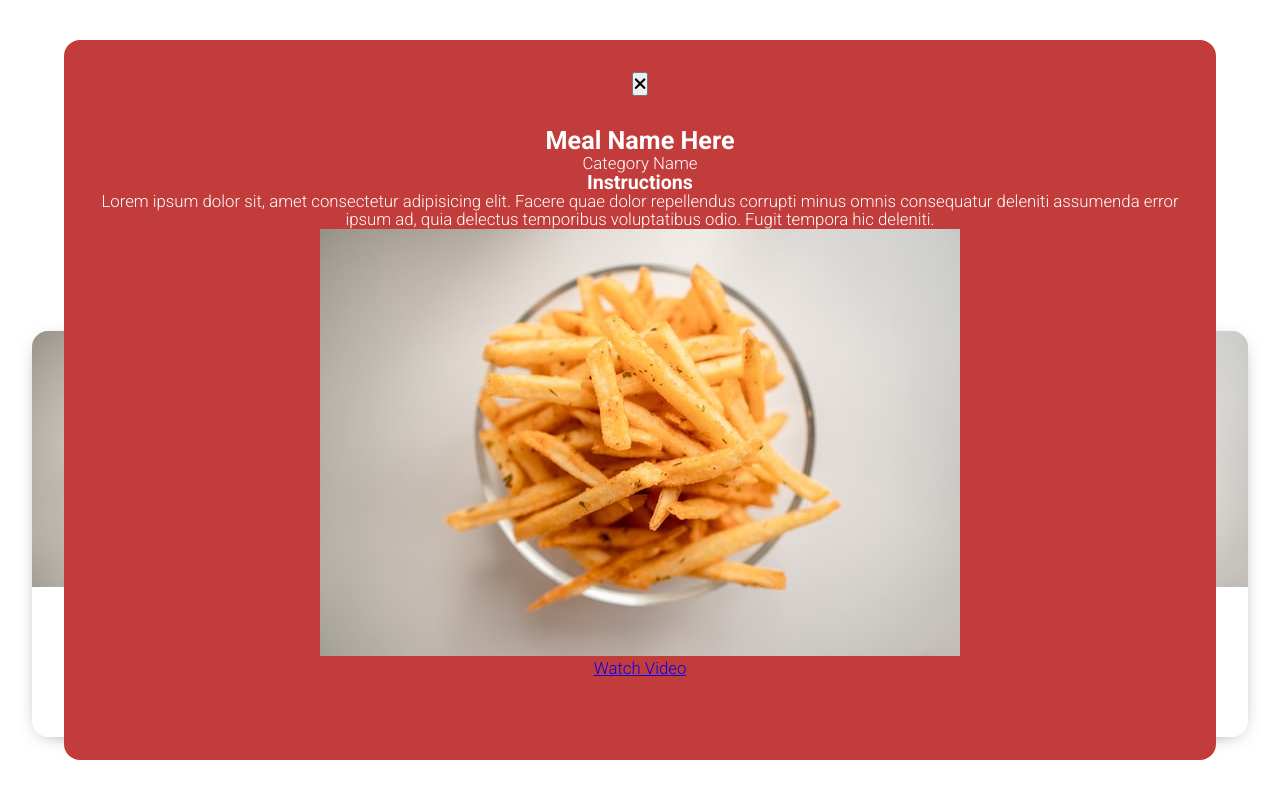
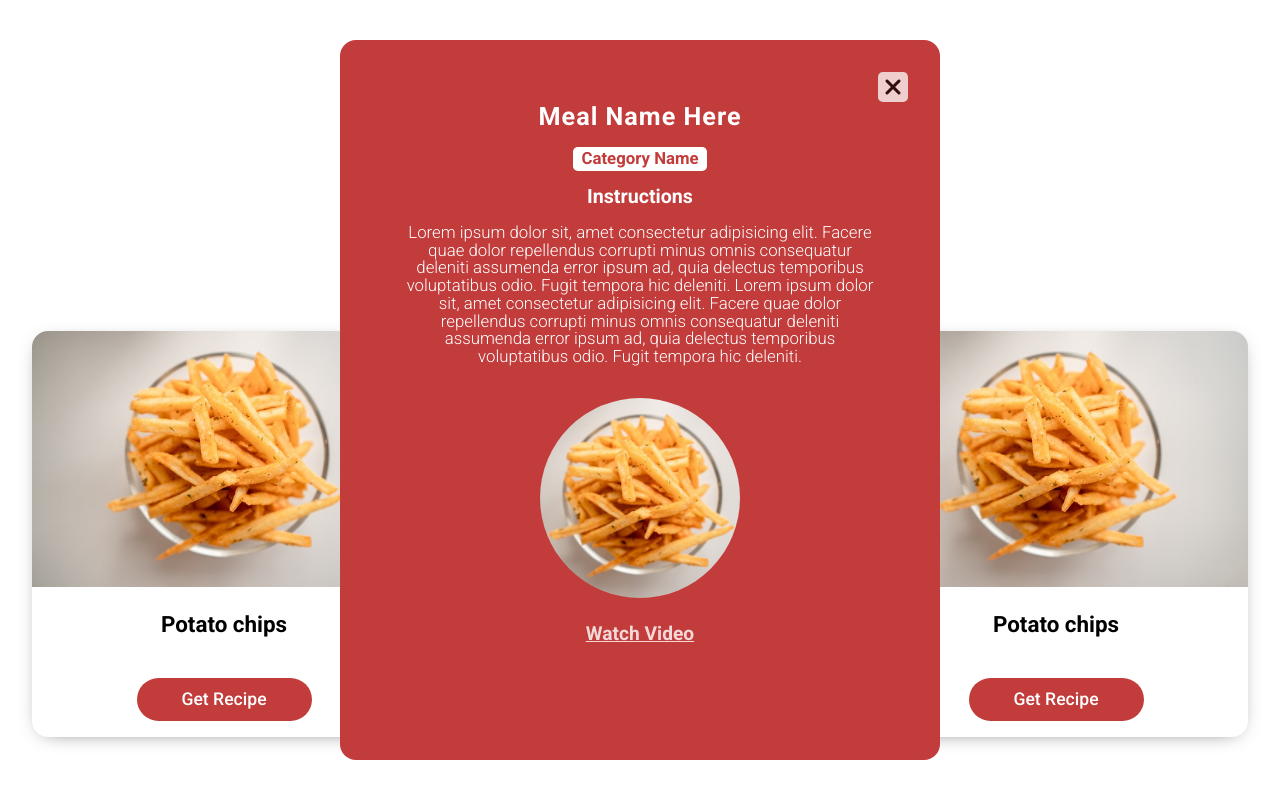
Before and after one commit to yentlc/Food-Recipes-App, a plain HTML site: page index.html in a window 1280 px wide. Drawn offline with Linux system fonts and the light colour scheme.

Commit message:
finished styling popup recipe

```diff
--- a/index.html
+++ b/index.html
@@ -86,11 +86,15 @@
                 Lorem ipsum dolor sit, amet consectetur adipisicing elit. Facere
                 quae dolor repellendus corrupti minus omnis consequatur deleniti
                 assumenda error ipsum ad, quia delectus temporibus voluptatibus
-                odio. Fugit tempora hic deleniti.
+                odio. Fugit tempora hic deleniti. Lorem ipsum dolor sit, amet
+                consectetur adipisicing elit. Facere quae dolor repellendus
+                corrupti minus omnis consequatur deleniti assumenda error ipsum
+                ad, quia delectus temporibus voluptatibus odio. Fugit tempora
+                hic deleniti.
               </p>
             </div>
             <div class="meal-recipe-image">
-              <img src="/image/chips-image-example.jpg" alt="" />
+              <img id="img" src="/image/chips-image-example.jpg" alt="" />
             </div>
             <div class="recipe-link">
               <a href="#" target="_blank">Watch Video</a>
--- a/style.css
+++ b/style.css
@@ -143,6 +143,9 @@ body{
     #meals{
      grid-template-columns: repeat(3,1fr);
     }
+    .meal-details{
+        max-width: 600px;
+    }
 }
 
 /* meal details*/
@@ -164,7 +167,9 @@ body{
     padding: 2rem 0;
     border-radius: 1rem;
 }
-
+.meal-recipe-content p:not(.recipe-category){
+    padding: 1rem 0 ;
+}
 /* DISEÑO SCROLLBAR : chrome/safari */
 .meal-details::-webkit-scrollbar{
    width: 10px;
@@ -174,7 +179,6 @@ body{
     border-radius: 2rem;
 }
 
-
 /* JAVASCRIPT RELATED */
 .showRecipe{
     display: block;
@@ -182,3 +186,63 @@ body{
 .meal-recipe-content{
     margin: 2rem;
 }
+.closeBtn{
+    position: absolute;
+    right: 2rem;
+    top: 2rem;
+    font-size: 1.5rem;
+    background-color:white ;
+    border: none;
+    width: 30px;
+    height: 30px;
+    border-radius: 0.3rem;
+    display: flex;
+    align-items: center;
+    justify-content: center;
+    opacity: 0.75;
+}
+.closeBtn:hover{
+    opacity: 1;
+}
+.recipe-title{
+    letter-spacing: 1px;
+    padding-bottom:1rem;
+}
+.recipe-category{
+    background-color: white;
+    font-weight: 600;
+    color:var(--basecolor);
+    display: inline-block;
+    padding: 0.2rem 0.5rem;
+    border-radius: 0.3rem;
+}
+.recipe-instructions{
+    padding: 1rem 2rem;
+}
+.meal-recipe-image{
+   width: 200px;
+   height: 200px;
+   display: inline-block;
+}
+#img{
+    width: 100%;
+    height: 100%;
+    border-radius: 50%;
+    margin: 0 auto;
+    display: block;
+    object-fit: cover;
+}
+.recipe-link{
+    margin: 1.4rem 0;
+    color: white;
+}
+.recipe-link a{
+    color:white ;
+    font-size:1.2rem ;
+    font-weight: 700;
+    transition: all 0.4s linear;
+    opacity: 0.8;
+}
+.recipe-link a:hover{
+    opacity: 1;
+}
```
